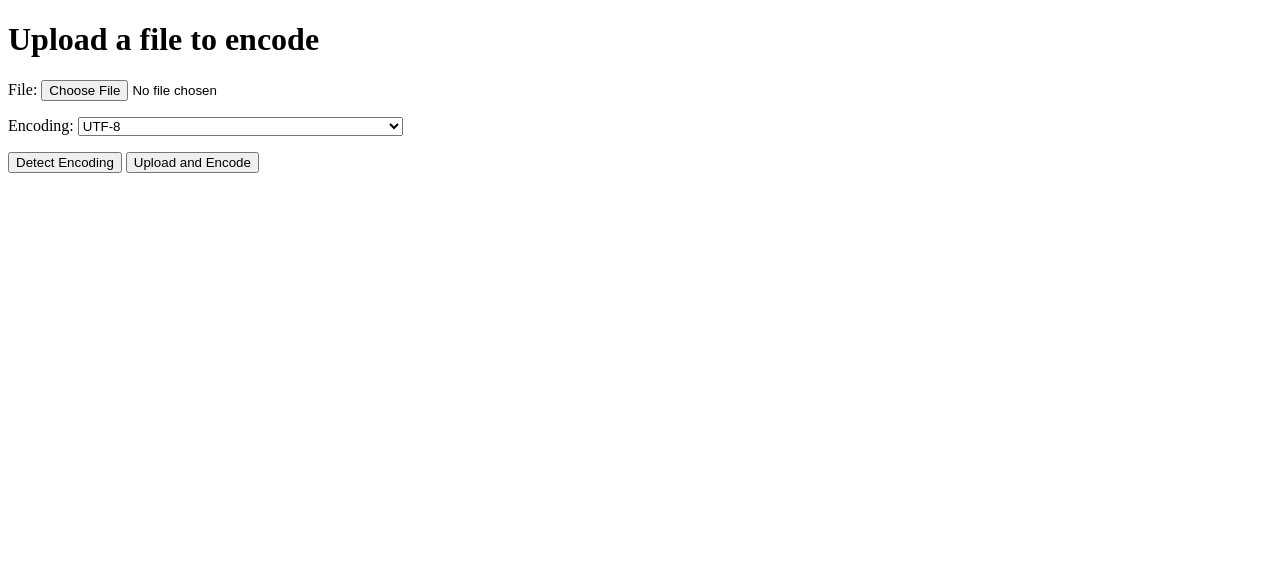
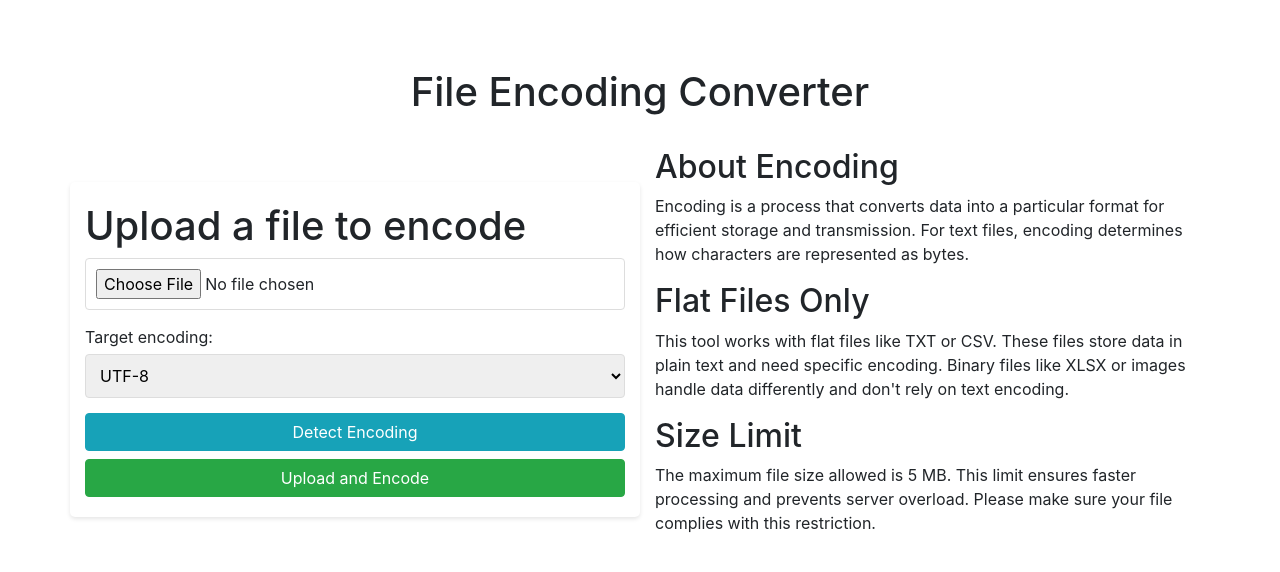
Before and after one commit to NielsMinssen/FileEncoder, a Django app: page /upload/ in a window 1280 px wide. Shown: the top 572 px of the page. Run offline with Django 4.2, Linux system fonts and the light colour scheme; some libraries are stand-ins or nearby versions.

Commit message:
better looking

```diff
--- a/FileEncoderProject/FileEncoder/forms.py
+++ b/FileEncoderProject/FileEncoder/forms.py
@@ -37,5 +37,5 @@ COMMON_ENCODINGS = [
 ]
 
 class FileUploadForm(forms.Form):
-    file = forms.FileField()
-    encoding = forms.ChoiceField(choices=COMMON_ENCODINGS)
+    file = forms.FileField(label='')
+    encoding = forms.ChoiceField(choices=COMMON_ENCODINGS,label='Target encoding')
--- a/FileEncoderProject/FileEncoder/templates/FileEncoder/upload.html
+++ b/FileEncoderProject/FileEncoder/templates/FileEncoder/upload.html
@@ -1,21 +1,108 @@
 <!DOCTYPE html>
 <html>
 <head>
+    <meta charset="UTF-8">
     <title>File Encoder</title>
+    <style>
+        body {
+            font-family: Arial, sans-serif;
+            background-color: #f7f7f7;
+            padding: 20px;
+        }
+        .form-container {
+            background-color: #ffffff;
+            padding: 20px;
+            border-radius: 5px;
+            box-shadow: 0 2px 4px rgba(0, 0, 0, 0.1);
+            max-width: 500px;
+            margin: auto;
+        }
+        form p {
+            margin-bottom: 15px;
+        }
+        form p label {
+            display: block;
+            margin-bottom: 5px;
+        }
+        form input[type="text"],
+        form input[type="file"],
+        form select {
+            width: 100%;
+            padding: 10px;
+            border: 1px solid #ddd;
+            border-radius: 4px;
+            box-sizing: border-box; /* Make sure padding doesn't affect overall width */
+        }
+        form input[type="submit"] {
+            background-color: #0056b3;
+            color: white;
+            padding: 10px 15px;
+            border: none;
+            border-radius: 4px;
+            cursor: pointer;
+            font-size: 16px;
+        }
+        form input[type="submit"]:hover {
+            background-color: #003d82;
+        }
+    </style>
+    <!-- Bootstrap CSS -->
+    <link rel="stylesheet" href="https://stackpath.bootstrapcdn.com/bootstrap/4.5.2/css/bootstrap.min.css">
 </head>
 <body>
+<div class="container mt-5">
+    <!-- App Title -->
+    <div class="row justify-content-center mb-4">
+        <div class="col text-center">
+            <h1>File Encoding Converter</h1>
+        </div>
+    </div>
+    <div class="row justify-content-center">
+        <!-- Form Column -->
+        <div class="col-md-6 form-container">
             <h1>Upload a file to encode</h1>
-    <form method="post" enctype="multipart/form-data">
+            <form method="post" enctype="multipart/form-data" class="needs-validation" novalidate>
                 {% csrf_token %}
                 {{ form.as_p }}
                 {% if detected_encoding %}
-            <p>Detected Encoding: {{ detected_encoding }} (Confidence: {{ confidence }})</p>
+                <div class="alert alert-info" role="alert">
+                    Detected Encoding: {{ detected_encoding }} (Confidence: {{ confidence }})
+                </div>
                 {% endif %}
                 {% if error_message %}
-            <p style="color: red;">{{ error_message }}</p>
+                <div class="alert alert-danger" role="alert">
+                    {{ error_message }}
+                </div>
                 {% endif %}
-        <button type="submit" name="action" value="detect">Detect Encoding</button>
-        <button type="submit" name="action" value="encode">Upload and Encode</button>
+                <button type="submit" name="action" value="detect" class="btn btn-info btn-block">Detect Encoding
+                </button>
+                <button type="submit" name="action" value="encode" class="btn btn-success btn-block">Upload and Encode
+                </button>
             </form>
+        </div>
+
+        <!-- Information Column -->
+        <div class="col-md-6">
+            <div class="info-panel">
+                <h2>About Encoding</h2>
+                <p>Encoding is a process that converts data into a particular format for efficient storage and
+                    transmission. For text files, encoding determines how characters are represented as bytes.</p>
+                <h2>Flat Files Only</h2>
+                <p>This tool works with flat files like TXT or CSV. These files store data in plain text and need
+                    specific encoding. Binary files like XLSX or images handle data differently and don't rely on text
+                    encoding.</p>
+                <h2>Size Limit</h2>
+                <p>The maximum file size allowed is 5 MB. This limit ensures faster processing and prevents server
+                    overload. Please make sure your file complies with this restriction.</p>
+            </div>
+        </div>
+    </div>
+</div>
+
+<!-- Include Bootstrap JS and Popper.js for Bootstrap components to work -->
+<script src="https://code.jquery.com/jquery-3.5.1.slim.min.js"></script>
+<script src="https://cdn.jsdelivr.net/npm/@popperjs/core@2.9.2/dist/umd/popper.min.js"></script>
+<script src="https://stackpath.bootstrapcdn.com/bootstrap/4.5.2/js/bootstrap.min.js"></script>
+
 </body>
 </html>
--- a/FileEncoderProject/FileEncoderProject/settings.py
+++ b/FileEncoderProject/FileEncoderProject/settings.py
@@ -42,6 +42,7 @@ INSTALLED_APPS = [
 
 MIDDLEWARE = [
     'django.middleware.security.SecurityMiddleware',
+    'django.middleware.locale.LocaleMiddleware',
     'django.contrib.sessions.middleware.SessionMiddleware',
     'django.middleware.common.CommonMiddleware',
     'django.middleware.csrf.CsrfViewMiddleware',
```
Also changed, not shown: FileEncoderProject/converted_file.csv (+5 -16 lines). Lines whose indentation alone changed are shown as unchanged.
